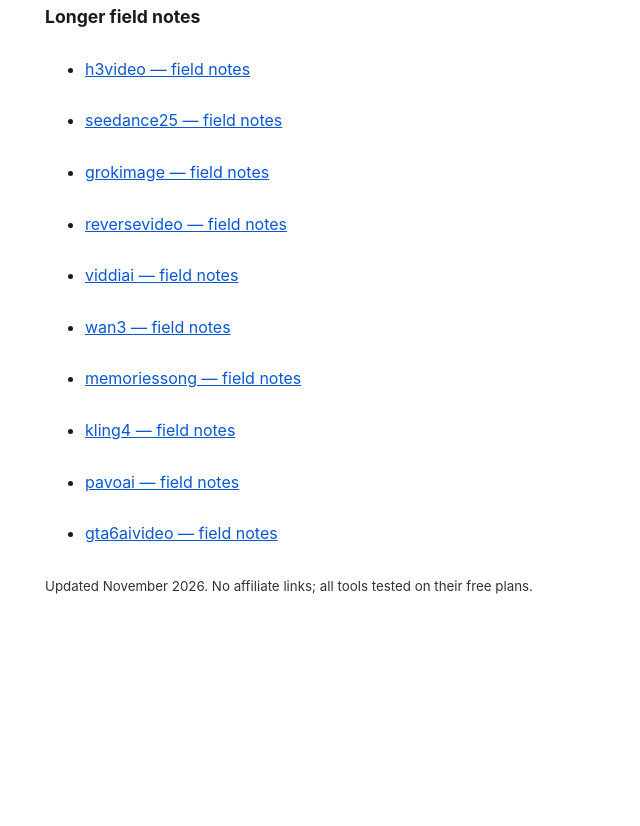
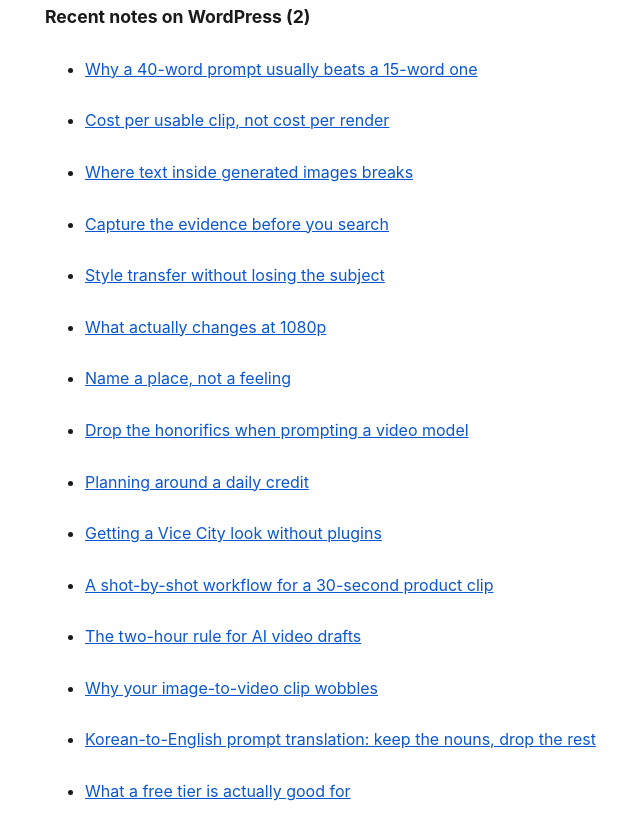
Before and after one commit to youram470-art/ten-free-ai-video-tools, a plain HTML site: page index.html in a window 1280 px wide. Shown: the part 2974-3800 px from the top of the page, without its empty margins (215-855 px from the left). Before the commit the page ends 3612 px from the top, so only its background shows below. Drawn offline with Linux system fonts and the light colour scheme.

Commit message:
add second batch of WordPress notes

```diff
--- a/index.html
+++ b/index.html
@@ -64,6 +64,23 @@
 <li><a href="https://aivideofieldnotes9.wordpress.com/2026/11/26/animate-the-photo-not-the-idea-of-the-photo/">Animate the photo, not the idea of the photo</a></li>
 <li><a href="https://aivideofieldnotes9.wordpress.com/2026/11/26/cut-before-you-generate/">Cut before you generate</a></li>
 </ul>
+<h2>Recent notes on WordPress (2)</h2><ul>
+<li><a href="https://aivideochecklist2.wordpress.com/2026/11/26/why-a-40-word-prompt-usually-beats-a-15-word-one/">Why a 40-word prompt usually beats a 15-word one</a></li>
+<li><a href="https://aivideochecklist2.wordpress.com/2026/11/26/cost-per-usable-clip-not-cost-per-render/">Cost per usable clip, not cost per render</a></li>
+<li><a href="https://aivideochecklist2.wordpress.com/2026/11/26/where-text-inside-generated-images-breaks/">Where text inside generated images breaks</a></li>
+<li><a href="https://aivideochecklist2.wordpress.com/2026/11/26/capture-the-evidence-before-you-search/">Capture the evidence before you search</a></li>
+<li><a href="https://aivideochecklist2.wordpress.com/2026/11/26/style-transfer-without-losing-the-subject/">Style transfer without losing the subject</a></li>
+<li><a href="https://aivideochecklist2.wordpress.com/2026/11/26/what-actually-changes-at-1080p/">What actually changes at 1080p</a></li>
+<li><a href="https://aivideochecklist2.wordpress.com/2026/11/26/name-a-place-not-a-feeling/">Name a place, not a feeling</a></li>
+<li><a href="https://aivideochecklist2.wordpress.com/2026/11/26/drop-the-honorifics-when-prompting-a-video-model/">Drop the honorifics when prompting a video model</a></li>
+<li><a href="https://aivideochecklist2.wordpress.com/2026/11/26/planning-around-a-daily-credit/">Planning around a daily credit</a></li>
+<li><a href="https://aivideochecklist2.wordpress.com/2026/11/26/getting-a-vice-city-look-without-plugins/">Getting a Vice City look without plugins</a></li>
+<li><a href="https://aivideoopsnotes.wordpress.com/2026/11/26/a-shot-by-shot-workflow-for-a-30-second-product-clip/">A shot-by-shot workflow for a 30-second product clip</a></li>
+<li><a href="https://aivideoopsnotes.wordpress.com/2026/11/26/the-two-hour-rule-for-ai-video-drafts/">The two-hour rule for AI video drafts</a></li>
+<li><a href="https://aivideoopsnotes.wordpress.com/2026/11/26/why-your-image-to-video-clip-wobbles/">Why your image-to-video clip wobbles</a></li>
+<li><a href="https://aivideoopsnotes.wordpress.com/2026/11/26/korean-to-english-prompt-translation-keep-the-nouns-drop-the-rest/">Korean-to-English prompt translation: keep the nouns, drop the rest</a></li>
+<li><a href="https://aivideoopsnotes.wordpress.com/2026/11/26/what-a-free-tier-is-actually-good-for/">What a free tier is actually good for</a></li>
+</ul>
 <h2>Longer field notes</h2><ul>
 <li><a href="https://h3video-fieldnotes.pages.dev/">h3video — field notes</a></li>
 <li><a href="https://seedance25-fieldnotes.pages.dev/">seedance25 — field notes</a></li>
```
